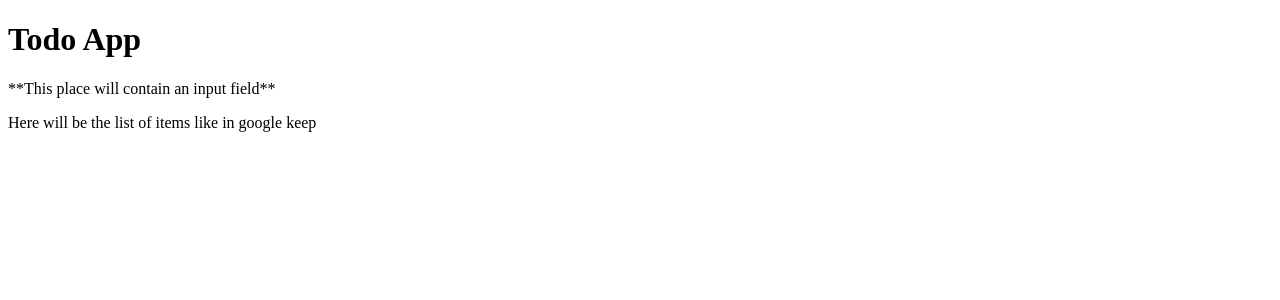
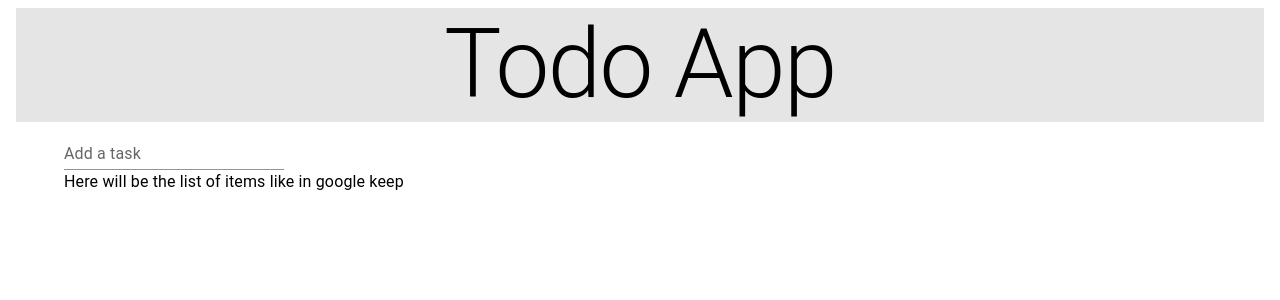
Before and after one commit to SandeshGC/Todo-App, a React (Vite) app: page / in a window 1280 px wide. Shown: the top 300 px of the page. Built offline with nearby package versions, Linux system fonts and the light colour scheme; a web font is replaced by a local one.

Commit message:
add: header and some content to page

```diff
--- /dev/null
+++ b/src/components/Header.tsx
@@ -0,0 +1,18 @@
+import { Box, Container, Typography } from '@mui/material'
+import { FC } from 'react'
+
+type HeaderProps = {}
+
+const Header: FC<HeaderProps> = ({}) => {
+	return (
+		<Box borderBottom={'2px solid #e5e5e5'} bgcolor={'#e5e5e5'}>
+			<Container>
+				<Typography variant="h1" textAlign={'center'}>
+					Todo App
+				</Typography>
+			</Container>
+		</Box>
+	)
+}
+
+export default Header
--- a/src/containers/Home.tsx
+++ b/src/containers/Home.tsx
@@ -1,12 +1,25 @@
-const Home = () => {
+import { Box, Container, TextField, Typography } from '@mui/material'
+import { FC, ReactElement } from 'react'
+import Header from '../components/Header'
+
+interface HomeProps {}
+
+const Home: FC<HomeProps> = ({}): ReactElement => {
 	return (
-		<div>
-			<h1>Todo App</h1>
+		<Box component={"body"}>
+			<Header />
 
-			<p>**This place will contain an input field**</p>
-
-			<p>Here will be the list of items like in google keep</p>
-		</div>
+			<Container>
+				<Box>
+					<TextField label="Add a task" variant="standard" />
+				</Box>
+			</Container>
+			<Container>
+				<Typography variant="body1">
+					Here will be the list of items like in google keep
+				</Typography>
+			</Container>
+		</Box>
 	)
 }
 
```
